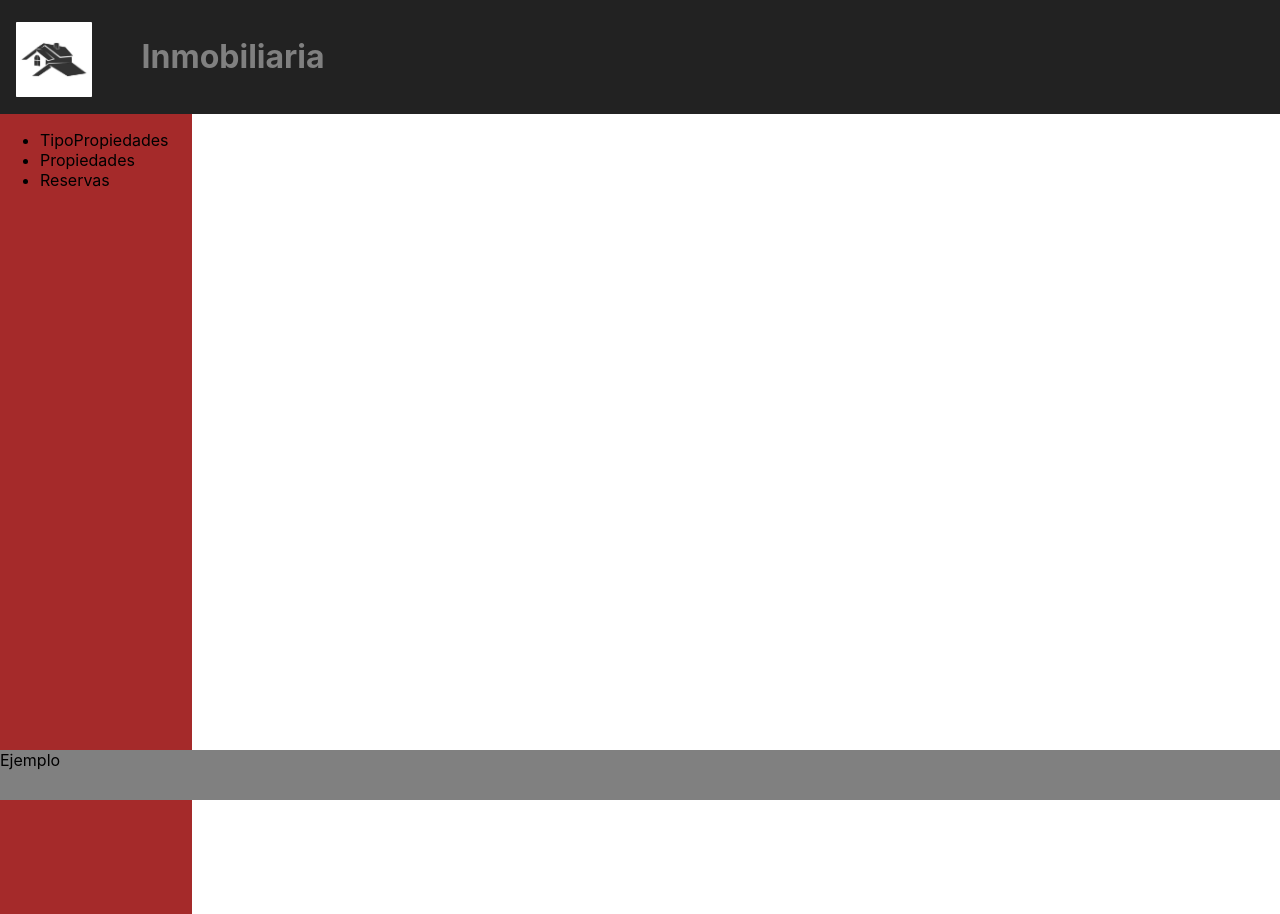
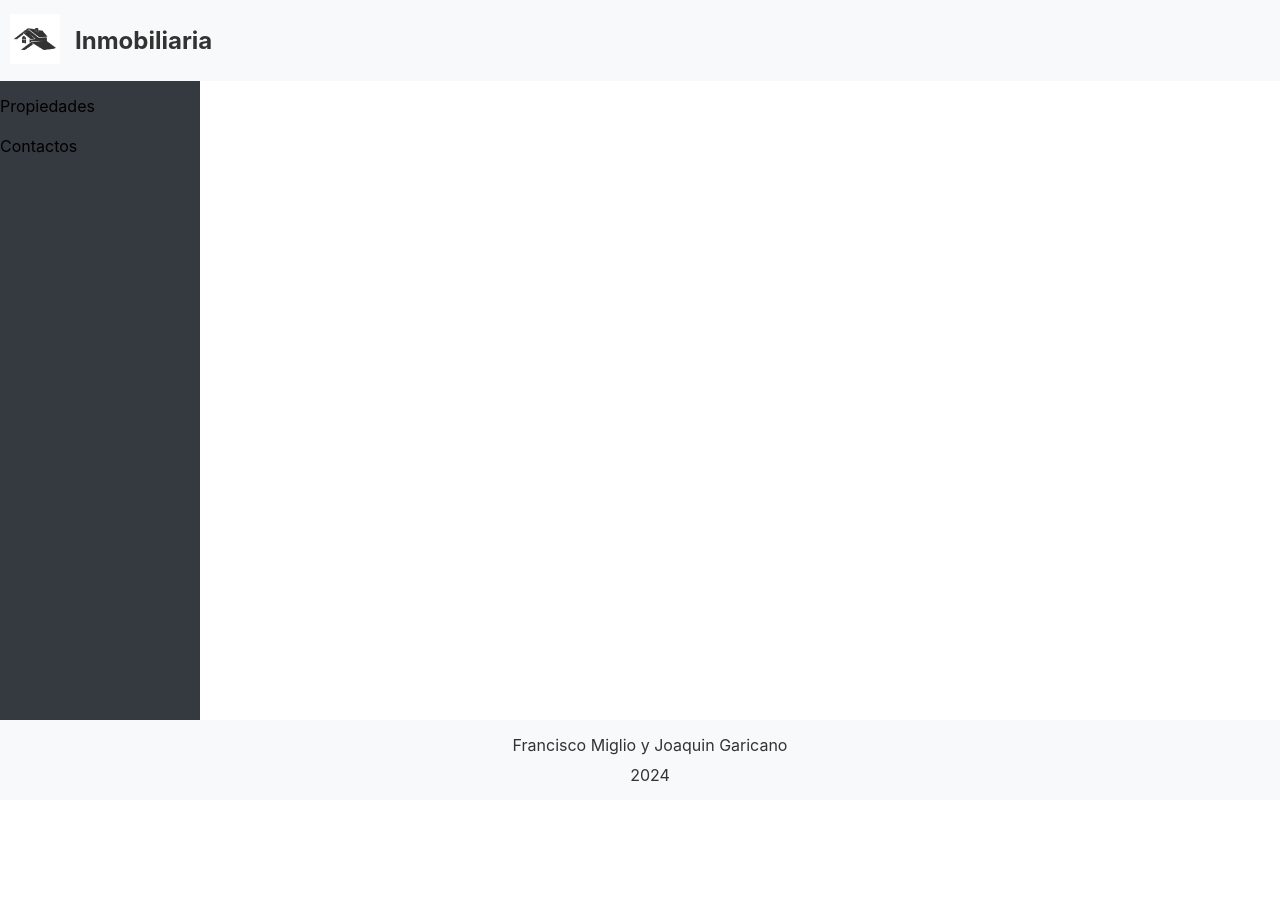
Before and after one commit to BackJoaco/Seminario-PHP, a React (Create React App) app in the folder inmobiliaria/: page /propiedad in a window 1280 px wide. After the commit the page ends 800 px from the top, so only its background shows below. Built offline with nearby package versions, Linux system fonts and the light colour scheme.

Commit message:
Footer, Header, y Navbar corregidos

```diff
--- a/inmobiliaria/src/assets/styles/FooterComponent.css
+++ b/inmobiliaria/src/assets/styles/FooterComponent.css
@@ -1,8 +1,15 @@
-.footer{
+.footer {
+    display: flex;
+    flex-direction: column;
+    align-items: center;
+    padding: 10px;
+    background-color: #f8f9fa;
     position: absolute;
     bottom: 0;
     width: 100%;
-    height: 50px;
-    background-color: gray;
-    text-align: left;
-}
+  }
+
+  .footer p {
+    margin: 5px 0;
+    color: #333;
+  }
--- a/inmobiliaria/src/assets/styles/HeaderComponent.css
+++ b/inmobiliaria/src/assets/styles/HeaderComponent.css
@@ -1,19 +1,16 @@
 .header {
-    background-color: #222;
-    color: gray;
-    padding: 1rem;
-    display: flex;
-    align-items: center;
-  }
+  display: flex;
+  align-items: center;
+  padding: 10px;
+  background-color: #f8f9fa;
+}
 
-  .header h1 {
-    margin-left: 50px;
+.logo img {
+  height: 50px;
+  margin-right: 15px;
+}
 
-
-  }
-   .header img {
-    width: 2cm !important; /* Ajusta el tamaño según tus necesidades */
-    height: 2cm !important;
-    margin-top: 5px;
-    border-radius: 1%;
-  }
+.title {
+  font-size: 24px;
+  color: #333;
+}
--- a/inmobiliaria/src/assets/styles/NavBarComponent.css
+++ b/inmobiliaria/src/assets/styles/NavBarComponent.css
@@ -1,15 +1,55 @@
-.nav  {
-   position: absolute;
-   width: 15%;
-    height: 100%;
-    background-color: brown;
-    text-align: left;
-    list-style: none;
-    padding: 0;
-    display: flex;
-    gap: 1rem;
-  }
-.nav ul li a {
-    color: black;
-    text-decoration: none;
-  }
+.navbar {
+  display: flex;
+  flex-direction: column;
+  position: fixed;
+  left: 0;
+  top: 0;
+  bottom: 0; /* Ajusta el navbar desde el top hasta el bottom */
+  width: 200px;
+  background-color: #343a40;
+  padding-top: 20px;
+  z-index: 100; /* Asegura que el Navbar esté por debajo del contenido principal */
+}
+
+.navbar ul {
+  list-style-type: none;
+  padding: 0;
+}
+
+.navbar li {
+  margin: 20px 0;
+}
+
+.navbar a {
+  color: #fff;
+  text-decoration: none;
+  font-size: 18px;
+}
+
+.navbar a:hover {
+  text-decoration: underline;
+}
+
+/* Ajuste para evitar superposición con el Header */
+.header {
+  position: relative;
+  z-index: 200; /* Asegura que el Header esté por encima del Navbar */
+  background-color: #f8f9fa;
+  padding: 10px;
+}
+
+/* Ajuste para el contenido principal */
+.main-content {
+  margin-left: 220px; /* Ajusta el margen izquierdo para dejar espacio para el Navbar */
+  margin-bottom: 100px; /* Ajusta el margen inferior para dejar espacio para el Footer */
+}
+
+/* Ajuste para el Footer */
+.footer {
+  position: absolute;
+  bottom: 0;
+  width: 100%;
+  background-color: #f8f9fa;
+  padding: 10px;
+  z-index: 200; /* Asegura que el Footer esté por encima del Navbar */
+}
--- a/inmobiliaria/src/components/FooterComponent.jsx
+++ b/inmobiliaria/src/components/FooterComponent.jsx
@@ -1,11 +1,10 @@
 import '../assets/styles/FooterComponent.css';
 const FooterComponent=()=>{
     return(
-       <footer className="footer">
-        <div>
-            Ejemplo
-        </div>
-       </footer>
+        <footer className="footer">
+            <p>Francisco Miglio y Joaquin Garicano</p>
+            <p>2024</p>
+        </footer>
     );
 };
 export default FooterComponent;
--- a/inmobiliaria/src/components/HeaderComponent.jsx
+++ b/inmobiliaria/src/components/HeaderComponent.jsx
@@ -4,11 +4,10 @@ import headerImage from '../assets/images/logoInmobiliaria.jpg';
 const HeaderComponent = () => {
     return (
       <header className="header">
-        <img src={headerImage} alt="Header">
-        </img>
-        <h1>
-          Inmobiliaria
-          </h1>
+        <div className="logo">
+          <img src={headerImage} alt="Logo" />
+        </div>
+        <h1 className="title">Inmobiliaria</h1>
       </header>
     );
   };
--- a/inmobiliaria/src/components/NavBarComponent.jsx
+++ b/inmobiliaria/src/components/NavBarComponent.jsx
@@ -1,14 +1,22 @@
 import '../assets/styles/NavBarComponent.css';
 const NavBarComponent =()=>{
     return (
-        <nav className ="nav">
-          <ul>
-            <li><a href="#TipoPropiedades">TipoPropiedades</a></li>
-            <li><a href="#Propiedades">Propiedades</a></li>
-            <li><a href="#Reservas">Reservas</a></li>
-          </ul>
-        </nav>
-
+      <nav className="navbar">
+        <ul>
+          <li>
+            {/*<Link to="/">Inicio</Link>*/}
+            INICIO
+          </li>
+          <li>
+            {/*<Link to="/propiedades">Propiedades</Link>*/}
+            Propiedades
+          </li>
+          <li>
+            {/*<Link to="/contacto">Contacto</Link>*/}
+            Contactos
+          </li>
+        </ul>
+      </nav>
     )
 
 }
```
